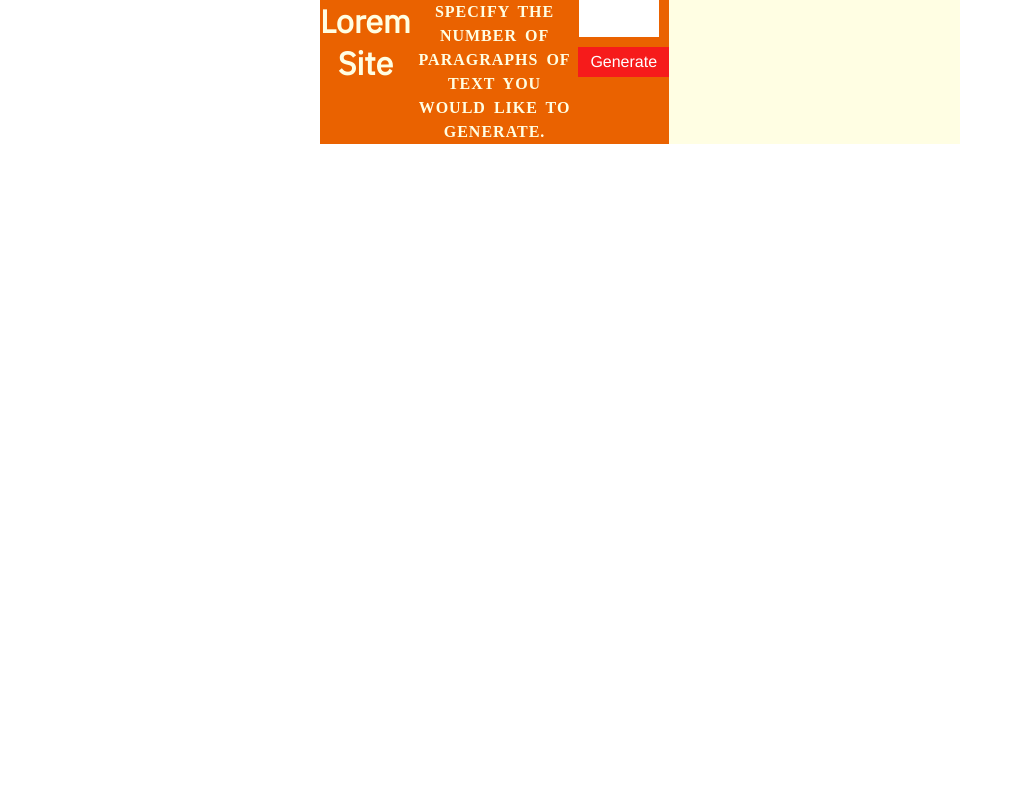
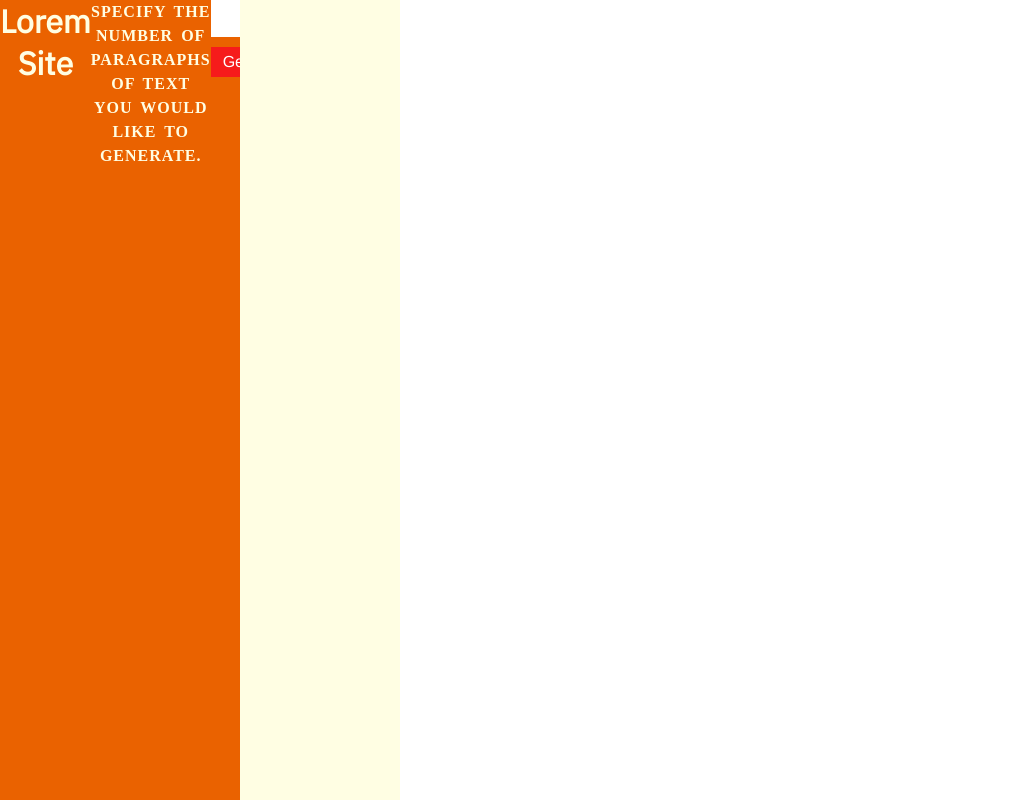
Before and after one commit to mmergal92/Proof_website, a React (Create React App) app: page /loremipsum in a window 1280 px wide. Shown: the whole page, without its empty margins (0-1020 px from the left). Built offline with nearby package versions, Linux system fonts and the light colour scheme; the HTML template or start-up script is replaced by a standard one; a web font is replaced by a local one.

Commit message:
edits to css

```diff
--- a/src/App.css
+++ b/src/App.css
@@ -224,8 +224,8 @@ a:hover{
 
 .loremsite{
   display: flex;
-  height: 100%;
-  justify-content: center;
+  height: 100vh;
+  width: 100vh;
 }
 .main-content {
   z-index: 10;
@@ -233,6 +233,7 @@ a:hover{
 .left-lorem-container{
   display: flex;
   width: 50% !important;
+  height: 100vh;
   background-color: #EA6200 !important;
 
 }
@@ -242,6 +243,7 @@ a:hover{
 .right-lorem-container{
   display: flex;
   flex: auto;
+  height: 100vh;
   background-color: #FFFEE3 !important;
   width: 50% !important;
 }
@@ -295,7 +297,7 @@ a:hover{
 }
 
 .copy-button {
-  display: inline-block;
+  display: flex;
   text-decoration: none;
   margin-top: -20px;
 }
@@ -303,7 +305,6 @@ a:hover{
 .generated-text {
   padding: 20px;
   color: #EA6200;
-  box-shadow: #fff 0px 0px 5px 4px;
   margin-top: 40px;
   margin-bottom: 40px;
 }
```
